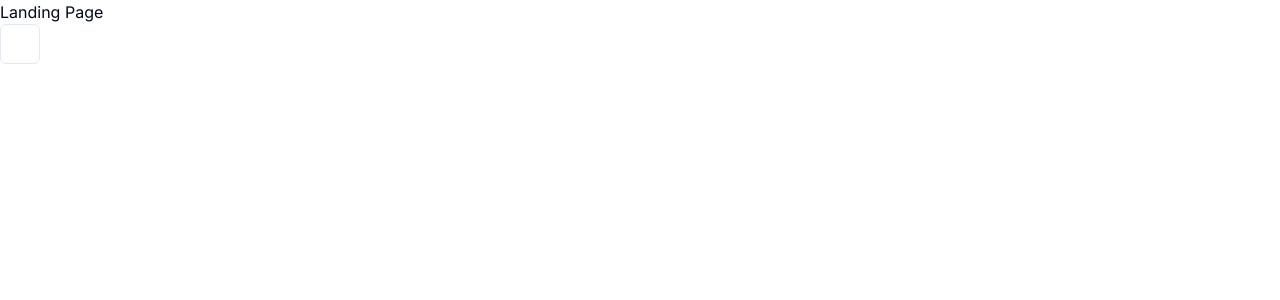
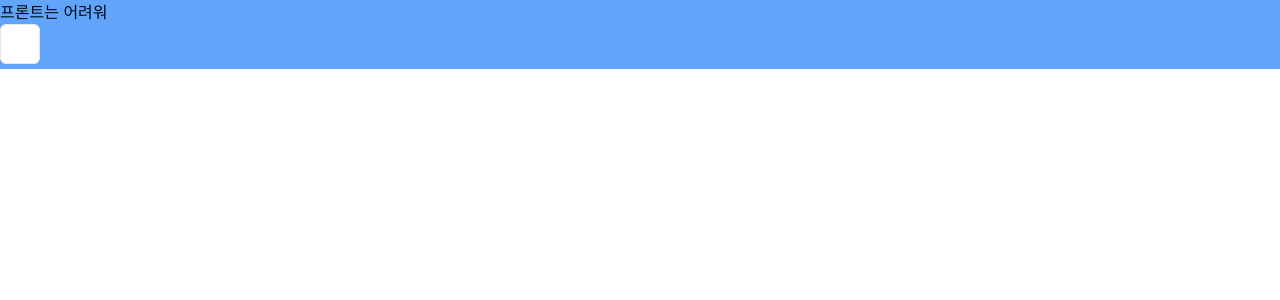
Before and after one commit to Ssuamje/ssuamje.com, a Next.js app in the folder my-app/: page / in a window 1280 px wide. Shown: the top 300 px of the page. Built offline with nearby package versions, Linux system fonts and the light colour scheme.

Commit message:
FEAT : Header 분리중...

```diff
--- a/my-app/src/app/(landing)/page.tsx
+++ b/my-app/src/app/(landing)/page.tsx
@@ -1,10 +1,10 @@
-import { ModeToggle } from "@/components/header/mode-toggle";
+import { ToggleThemeButton } from "@/components/header/ToggleThemeButton";
 
 const Landing = async () => {
   return (
-    <div>
-      <h1>Landing Page</h1>
-      <ModeToggle />
+    <div className={"bg-blue-400"}>
+      <h1>프론트는 어려워</h1>
+      <ToggleThemeButton />
       {/*<Tests />*/}
     </div>
   );
--- a/my-app/src/app/page.tsx
+++ b/my-app/src/app/page.tsx
@@ -1,8 +1,10 @@
 import Landing from "@/app/(landing)/page";
+import Header from "@/components/header";
 
 export default function Home() {
   return (
     <main className="flex min-h-screen flex-col items-center justify-between p-24">
+      <Header />
       <Landing />
     </main>
   );
--- a/my-app/src/components/header/mode-toggle.tsx
+++ b/my-app/src/components/header/ToggleThemeButton.tsx
@@ -6,7 +6,7 @@ import { useTheme } from "next-themes";
 
 import { Button } from "@/components/ui/button";
 
-export function ModeToggle() {
+export function ToggleThemeButton() {
   const { theme, setTheme } = useTheme();
 
   const toggleTheme = () => {
--- /dev/null
+++ b/my-app/src/components/header/index.tsx
@@ -0,0 +1,12 @@
+import { ToggleThemeButton } from "@/components/header/ToggleThemeButton";
+
+const Header = () => {
+  return (
+    <header className="bg-red-500 w-full lg:w-2/3 2xl:w-1/2 flex flex-row md:flex-col xl:flex-row gap-2 py-16">
+      안녕하세요?
+      <ToggleThemeButton />
+    </header>
+  );
+};
+
+export default Header;
```
